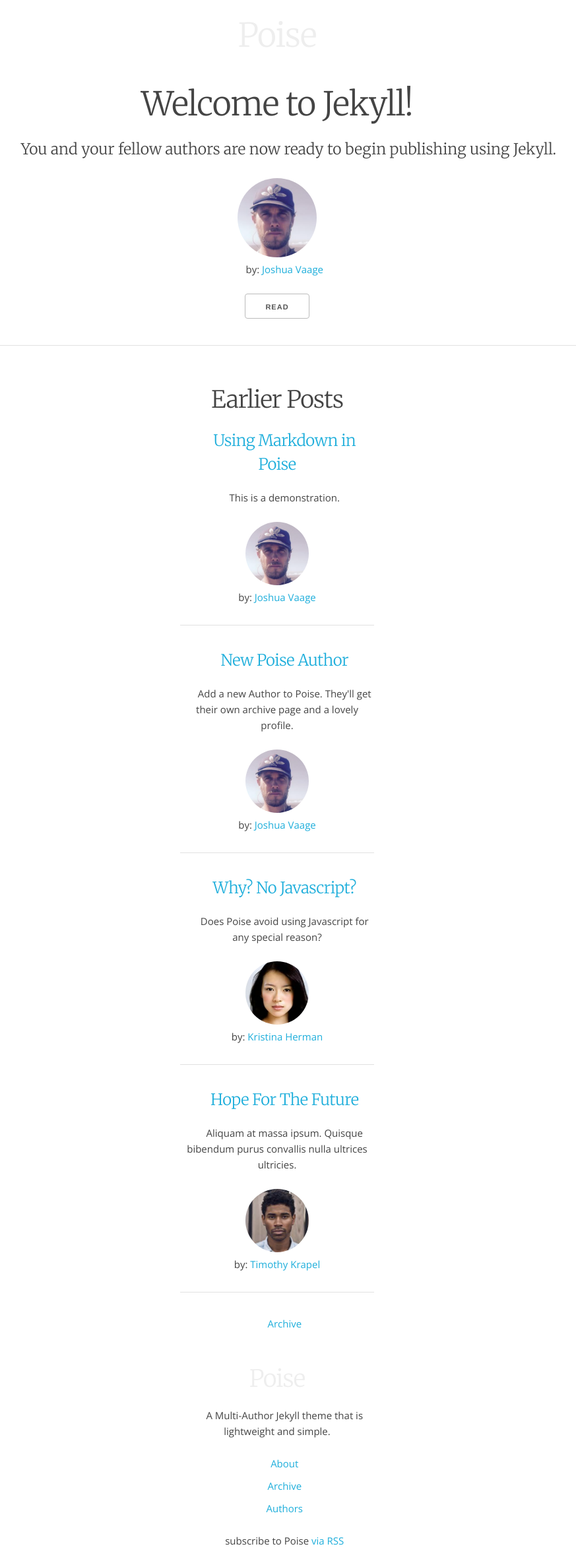
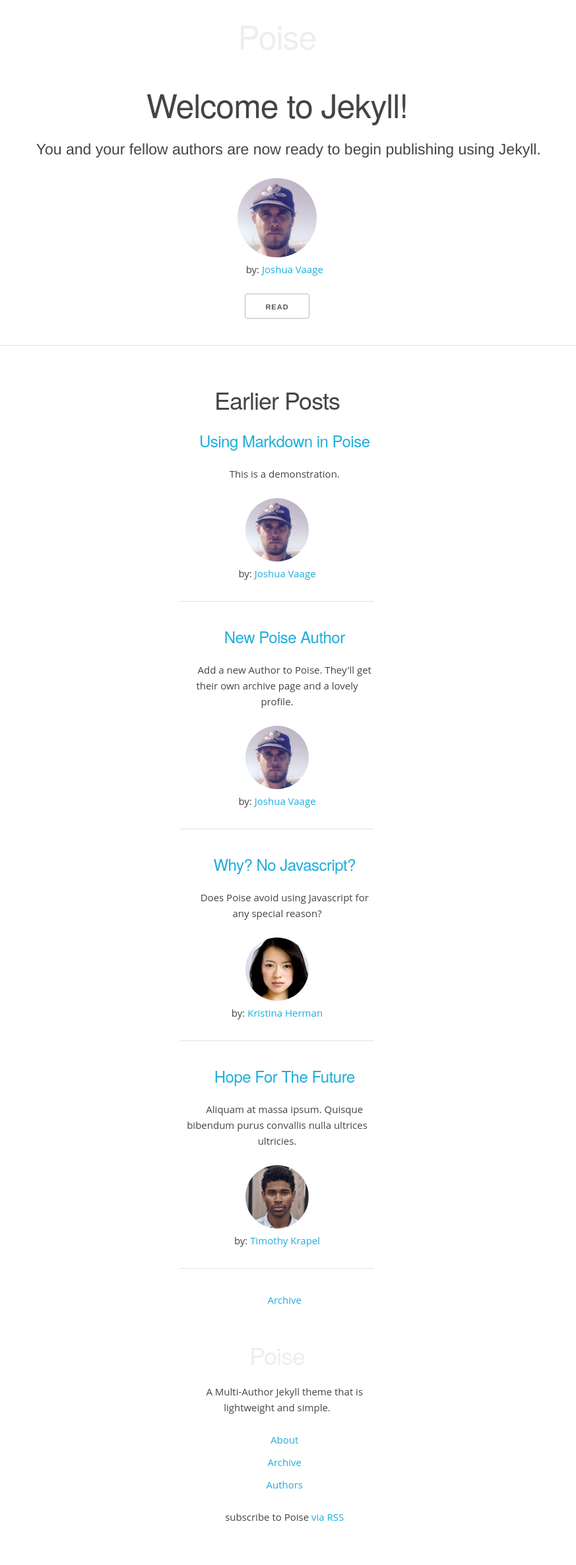
Before and after one commit to whaleen/jekyll-theme-poise, a Jekyll site: the page built from index.html, in a window 1280 px wide. Shown: the whole page at 66% size, without its empty margins (220-1093 px from the left). Built offline with Jekyll 4.4.1, drawn with Linux system fonts in a browser that asks for light colours; after the commit the page ends 2336 px from its top, so only the background shows below that.

Commit message:
Remove web font

```diff
--- a/_includes/head.html
+++ b/_includes/head.html
@@ -5,9 +5,7 @@
 
   <title>{% if page.title %}{{ page.title }}{% else %}{{ site.title }}{% endif %}</title>
   <meta name="description" content="{% if page.excerpt %}{{ page.excerpt | strip_html | strip_newlines | truncate: 160 }}{% else %}{{ site.description }}{% endif %}">
-
-  <link rel="stylesheet" type="text/css" href="//fonts.googleapis.com/css?family=Merriweather:300,700,700italic,300italic|Open+Sans:700,400" />
-  <link rel="stylesheet" href="{{ "/css/main.css" | prepend: site.url }}">
+  <link rel="stylesheet" href="{{ site.url }}/css/main.css">
 
   <link rel="canonical" href="{{ page.url | replace:'index.html','' | prepend: site.url | prepend: site.url }}">
   <link rel="alternate" type="application/rss+xml" title="{{ site.title }}" href="{{ "/feed.xml" | prepend: site.url | prepend: site.url }}" />
```
